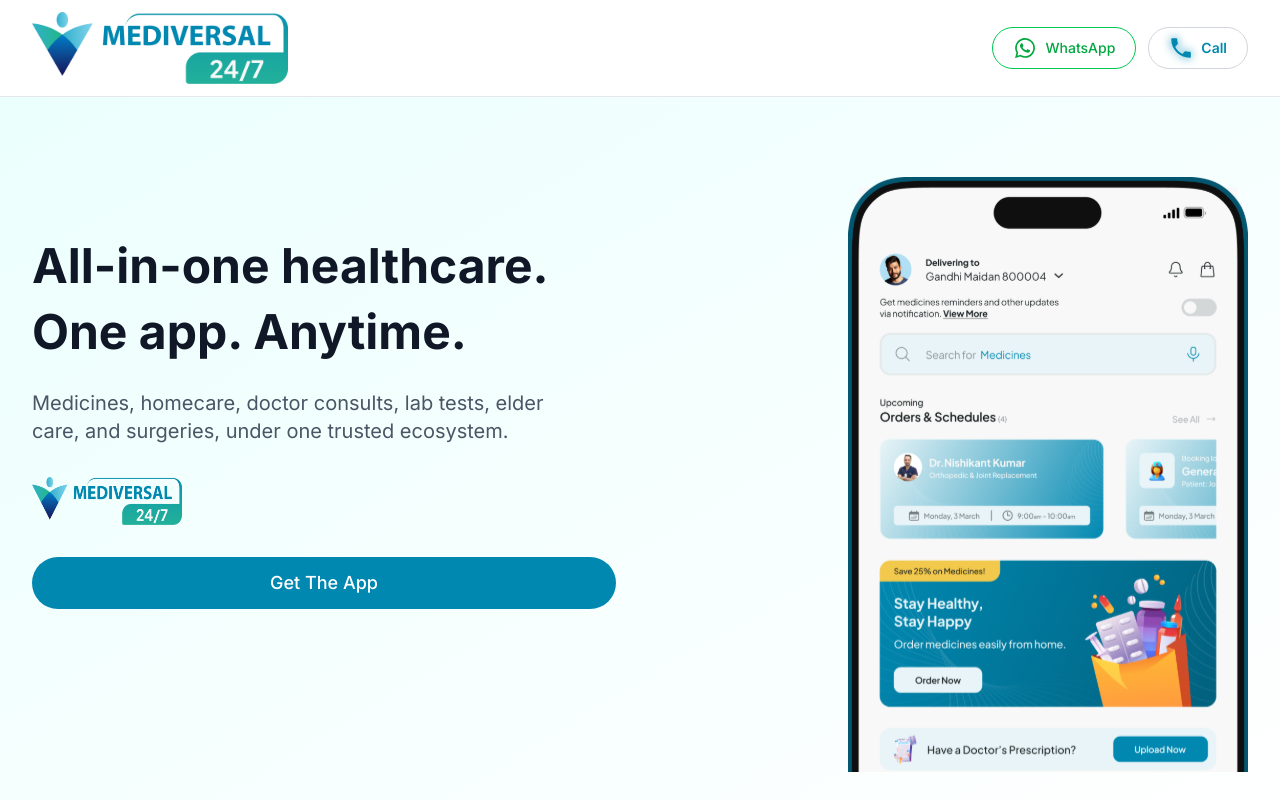
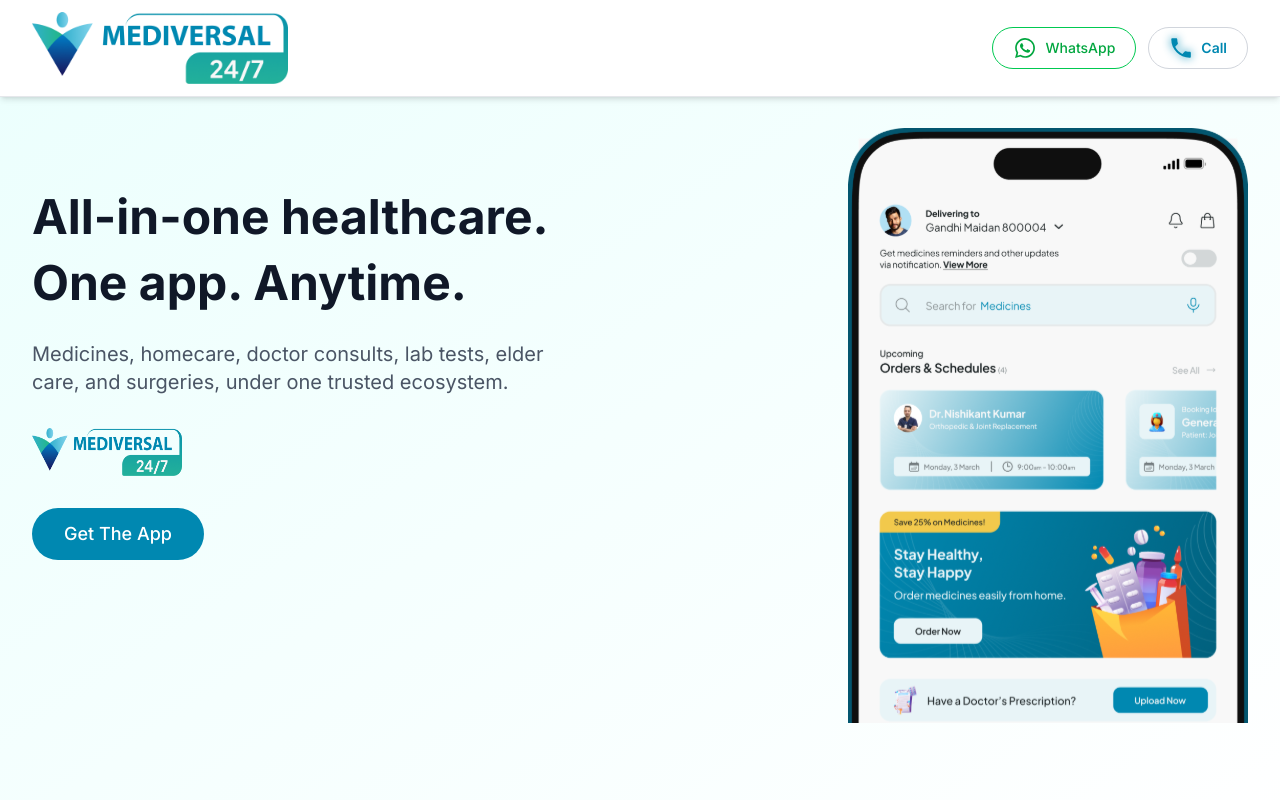
Before and after one commit to mediversal-health/mediversal-landing-page, a Next.js app: page / in a window 1280 px wide. Shown: the top 800 px of the page. Built offline with nearby package versions, Linux system fonts and the light colour scheme.

Commit message:
`Refactor CSS classes and properties in various components`

```diff
--- a/src/app/components/layout/Footer.tsx
+++ b/src/app/components/layout/Footer.tsx
@@ -63,7 +63,7 @@
 
           {/* Support Links */}
           <div className="md:col-span-1 md:ml-auto mt-8 md:mt-0">
-            <h3 className="text-xl sm:text-2xl font-medium uppercase tracking-wider mb-4">
+            <h3 className="text-xl sm:text-2xl font-medium tracking-wider mb-4">
               Support
             </h3>
             <ul className="space-y-2">
--- a/src/app/components/layout/Header.tsx
+++ b/src/app/components/layout/Header.tsx
@@ -1,6 +1,5 @@
 "use client";
 import React from "react";
-import { PhoneCallIcon, MessageCircleIcon } from "lucide-react";
 import { Button } from "../ui/Button";
 import Image from "next/image";
 import Link from "next/link";
@@ -8,7 +7,7 @@
 
 export const Header: React.FC = () => {
   return (
-    <header className="bg-white shadow-sm border-b border-gray-200">
+    <header className="bg-white shadow-md border-b border-gray-200 fixed top-0 left-0 w-full z-50">
       <div className="max-w-7xl mx-auto px-4 sm:px-6 lg:px-8">
         <div className="flex flex-wrap justify-between items-center h-20 sm:h-24">
           {/* Logo */}
--- a/src/app/components/sections/Hero.tsx
+++ b/src/app/components/sections/Hero.tsx
@@ -5,11 +5,11 @@
 
 export const Hero: React.FC = () => {
   return (
-    <section className="bg-gradient-to-br from-[#EBFFFD] to-white py-12 lg:py-20">
+    <section className="bg-gradient-to-br from-[#EBFFFD] to-white py-12 lg:py-32">
       <div className="max-w-7xl mx-auto px-4 sm:px-6 lg:px-8">
         <div className="grid grid-cols-1 lg:grid-cols-2 gap-12 items-center">
           {/* Left Content */}
-          <div className="self-start mt-10 lg:mt-14">
+          <div className="self-start mt-10 lg:mt-14 text-center lg:text-left flex flex-col items-center lg:items-start">
             {/* Headline */}
             <h1 className="text-3xl sm:text-4xl lg:text-5xl font-bold text-gray-900 mb-6 leading-snug">
               All-in-one healthcare.
--- a/src/app/components/ui/ServiceCard.tsx
+++ b/src/app/components/ui/ServiceCard.tsx
@@ -35,7 +35,7 @@
           <h3 className="text-lg font-semibold relative z-10">{title}</h3>
           <p className="text-sm text-gray-200 relative z-10">{subtitle}</p>
           <p className="mt-2 text-base font-medium relative z-10">
-            starting from <span className="text-xl font-bold">₹{price}</span>
+            starting from <span className="text-xl font-bold">{price}</span>
           </p>
         </div>
       </div>
```
